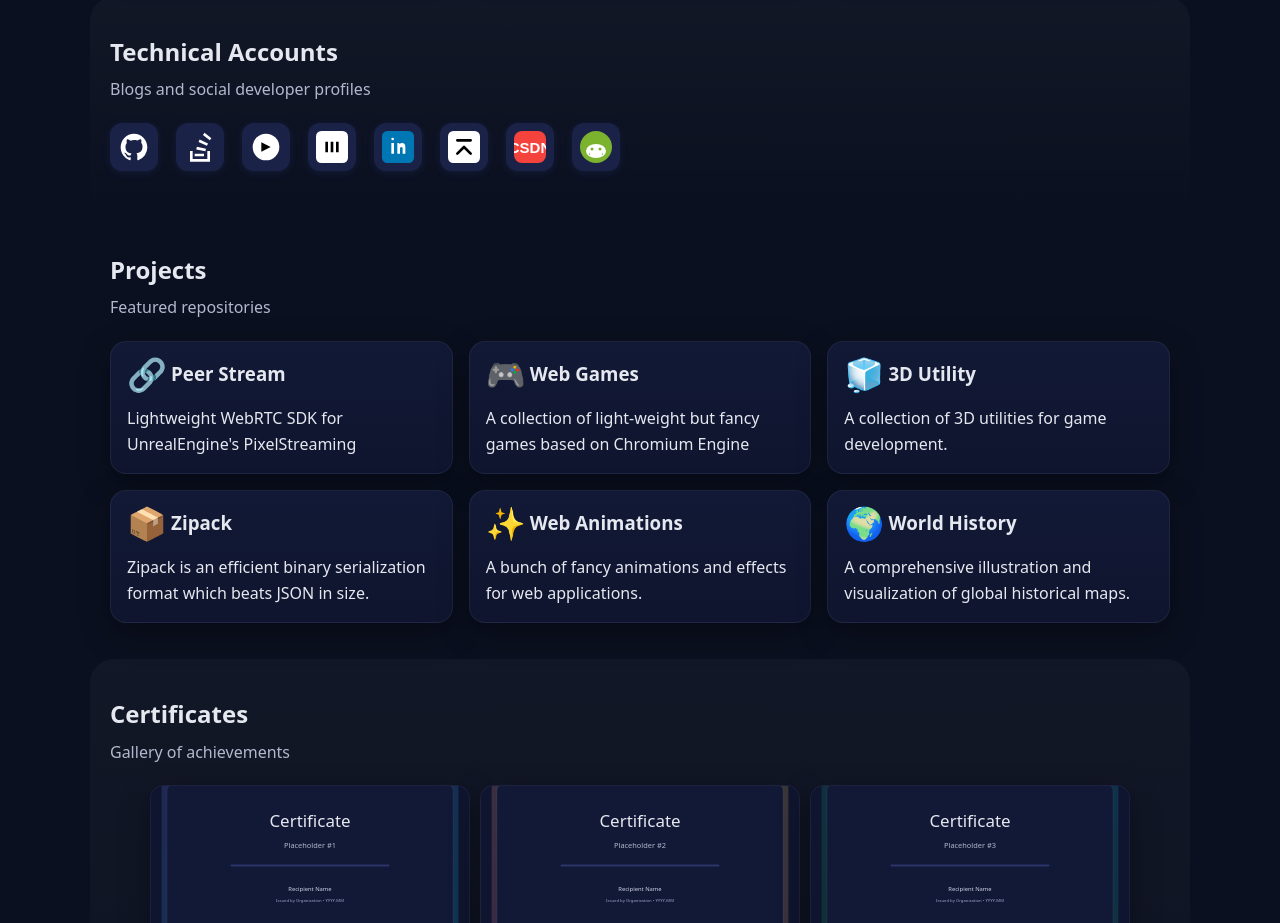
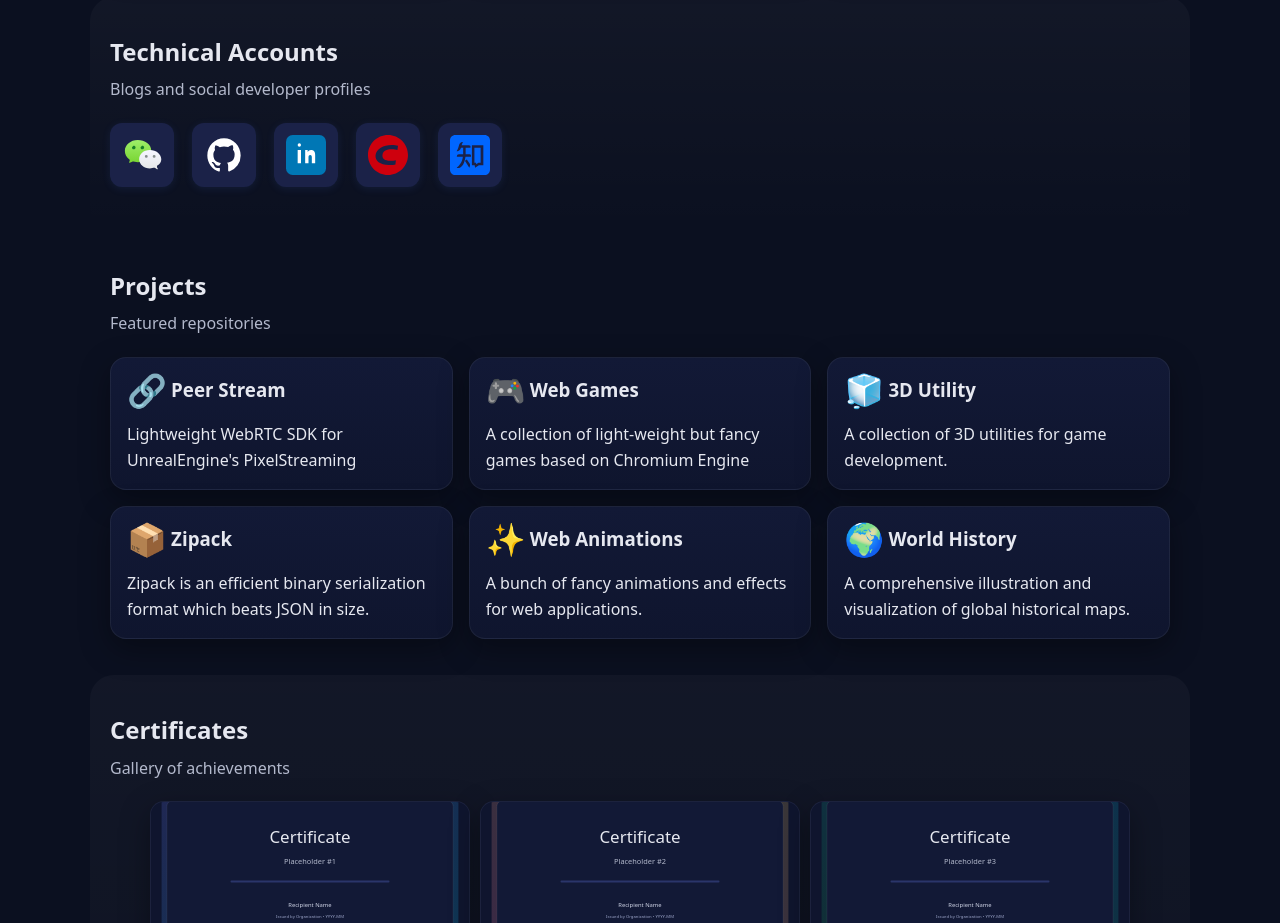
Before and after one commit to xosg/xosg.github.io, a plain HTML site: page index.html in a window 1280 px wide. Shown: the part 840-1763 px from the top of the page. Drawn offline with Linux system fonts and the light colour scheme.

Commit message:
Refactor account icons to use svg.html and update styles
Replaces the JSON-based account icon loading with a new approach that fetches SVG elements from svg.html. Removes data/accounts.json, updates script.js to parse SVGs and set attributes dynamically, and adjusts styles.css for improved icon sizing and hover effects.

```diff
--- a/data/accounts.json
+++ /dev/null
@@ -1,43 +0,0 @@
-[
-  {
-    "name": "GitHub",
-    "link": "https://github.com/xosg",
-    "svg": "<svg viewBox=\"0 0 24 24\" width=\"32\" height=\"32\" fill=\"none\" xmlns=\"http://www.w3.org/2000/svg\"><path d=\"M12 2C6.48 2 2 6.58 2 12.26c0 4.5 2.87 8.32 6.84 9.67.5.09.68-.22.68-.48 0-.24-.01-.87-.01-1.7-2.78.62-3.37-1.36-3.37-1.36-.45-1.18-1.1-1.5-1.1-1.5-.9-.63.07-.62.07-.62 1 .07 1.53 1.05 1.53 1.05.89 1.56 2.34 1.11 2.91.85.09-.66.35-1.11.63-1.37-2.22-.26-4.56-1.14-4.56-5.07 0-1.12.39-2.03 1.03-2.75-.1-.26-.45-1.3.1-2.7 0 0 .84-.28 2.75 1.05A9.38 9.38 0 0 1 12 6.84c.85.004 1.71.12 2.51.35 1.91-1.33 2.75-1.05 2.75-1.05.55 1.4.2 2.44.1 2.7.64.72 1.03 1.63 1.03 2.75 0 3.94-2.34 4.81-4.57 5.07.36.32.68.94.68 1.9 0 1.37-.01 2.47-.01 2.81 0 .27.18.58.69.48A10.01 10.01 0 0 0 22 12.26C22 6.58 17.52 2 12 2Z\" fill=\"#fff\"/></svg>"
-  },
-  {
-    "name": "Stack Overflow",
-    "link": "https://stackoverflow.com/users/placeholder",
-    "svg": "<svg viewBox=\"0 0 24 24\" width=\"32\" height=\"32\" fill=\"none\" xmlns=\"http://www.w3.org/2000/svg\"><path d=\"M17.5 21v-6h2v8h-15v-8h2v6h11Zm-9.5-2h7v-2h-7v2Zm8.07-3.75.41-1.97-6.86-1.43-.41 1.97 6.86 1.43Zm1.13-4.13.82-1.82-6.3-2.85-.82 1.82 6.3 2.85Zm2.13-4.13 1.23-1.56-5.13-4.05-1.23 1.56 5.13 4.05Z\" fill=\"#fff\"/></svg>"
-  },
-  {
-    "name": "Medium",
-    "link": "https://medium.com/@placeholder",
-    "svg": "<svg viewBox=\"0 0 24 24\" width=\"32\" height=\"32\" fill=\"none\" xmlns=\"http://www.w3.org/2000/svg\"><circle cx=\"12\" cy=\"12\" r=\"10\" fill=\"#fff\"/><path d=\"M8.5 8.5v7l7-3.5-7-3.5Z\" fill=\"#000\"/></svg>"
-  },
-  {
-    "name": "Dev.to",
-    "link": "https://dev.to/placeholder",
-    "svg": "<svg viewBox=\"0 0 24 24\" width=\"32\" height=\"32\" fill=\"none\" xmlns=\"http://www.w3.org/2000/svg\"><rect width=\"24\" height=\"24\" rx=\"4\" fill=\"#fff\"/><path d=\"M7 8h2v8H7V8Zm4 0h2v8h-2V8Zm4 0h2v8h-2V8Z\" fill=\"#000\"/></svg>"
-  },
-  {
-    "name": "LinkedIn",
-    "link": "https://www.linkedin.com/in/xosg/",
-    "svg": "<svg viewBox=\"0 0 24 24\" width=\"32\" height=\"32\" fill=\"none\" xmlns=\"http://www.w3.org/2000/svg\"><rect width=\"24\" height=\"24\" rx=\"4\" fill=\"#0077b5\"/><path d=\"M7 9h2v8H7V9Zm1-2a1 1 0 1 1 0-2 1 1 0 0 1 0 2Zm3 2h2v1.2c.28-.44.8-1.2 2-1.2 2 0 2.5 1.32 2.5 3.05V17h-2v-3.5c0-.83-.17-1.5-1-1.5s-1 .67-1 1.5V17h-2V9Z\" fill=\"#fff\"/></svg>"
-  },
-  {
-    "name": "X (Twitter)",
-    "link": "https://twitter.com/placeholder",
-    "svg": "<svg viewBox=\"0 0 24 24\" width=\"32\" height=\"32\" fill=\"none\" xmlns=\"http://www.w3.org/2000/svg\"><rect width=\"24\" height=\"24\" rx=\"4\" fill=\"#fff\"/><path d=\"M7 17l5-5 5 5M7 7h10\" stroke=\"#000\" stroke-width=\"2\" stroke-linecap=\"round\" stroke-linejoin=\"round\"/></svg>"
-  },
-  {
-    "name": "CSDN Blog",
-    "link": "https://jimmy.blog.csdn.net/",
-    "svg": "<svg viewBox=\"0 0 32 32\" width=\"32\" height=\"32\" fill=\"none\" xmlns=\"http://www.w3.org/2000/svg\"><rect width=\"32\" height=\"32\" rx=\"8\" fill=\"#F4433C\"/><text x=\"16\" y=\"22\" text-anchor=\"middle\" font-size=\"15\" font-family=\"Arial,Helvetica,sans-serif\" fill=\"#fff\" font-weight=\"bold\">CSDN</text></svg>"
-  }
-  ,
-  {
-    "name": "WeChat Blog",
-    "link": "https://mp.weixin.qq.com/mp/profile_ext?action=home&__biz=MzUxNTg5Njg3Ng==&devicetype=android-31&version=28003e3d&lang=en&nettype=WIFI&a8scene=59&session_us=gh_378bea2b0b28&pass_ticket=3WDAlBGi2VwhKSuwRiDijcLO%2BdwqgdjFFZmVewOq8iXD%2FmEvJpncJJmLdCI8gcAz&wx_header=3",
-  "svg": "<svg viewBox=\"0 0 32 32\" width=\"32\" height=\"32\" fill=\"none\" xmlns=\"http://www.w3.org/2000/svg\"><circle cx=\"16\" cy=\"16\" r=\"16\" fill=\"#7BB32E\"/><ellipse cx=\"16\" cy=\"20\" rx=\"10\" ry=\"7\" fill=\"#fff\"/><ellipse cx=\"12\" cy=\"18\" rx=\"1.5\" ry=\"1.5\" fill=\"#7BB32E\"/><ellipse cx=\"20\" cy=\"18\" rx=\"1.5\" ry=\"1.5\" fill=\"#7BB32E\"/><ellipse cx=\"10.5\" cy=\"23\" rx=\"2.5\" ry=\"1.5\" fill=\"#fff\"/><ellipse cx=\"21.5\" cy=\"23\" rx=\"2.5\" ry=\"1.5\" fill=\"#fff\"/><ellipse cx=\"9.5\" cy=\"23\" rx=\"0.7\" ry=\"0.7\" fill=\"#7BB32E\"/><ellipse cx=\"22.5\" cy=\"23\" rx=\"0.7\" ry=\"0.7\" fill=\"#7BB32E\"/></svg>"
-  }
-]
--- a/script.js
+++ b/script.js
@@ -57,29 +57,35 @@
     }
   }
 
-  // Dynamically load and render technical accounts icons
+  // Dynamically load and render technical accounts icons using SVG sprite and icon id
   async function loadAccounts() {
     const grid = document.getElementById('accountsGrid');
     if (!grid) return;
-    try {
-      const res = await fetch('data/accounts.json');
+
+    const res = await fetch('./svg.html');
     if (!res.ok) throw new Error('Failed to load accounts');
-      const accounts = await res.json();
+    let accounts = await res.text();
+    accounts = accounts.split('\n')
+
     grid.innerHTML = '';
     accounts.forEach(account => {
       const a = document.createElement('a');
+      a.innerHTML = account
+      let svg = a.firstElementChild
+      a.href = svg.getAttribute('link');
+
       a.className = 'account-icon';
-        a.href = account.link;
       a.target = '_blank';
       a.rel = 'noopener noreferrer';
-        a.setAttribute('aria-label', account.name);
-        a.setAttribute('title', account.name);
-        a.innerHTML = account.svg;
+      // a.setAttribute('aria-label', account.name);
+
+      a.setAttribute('title', svg.getAttribute('name'));
+      svg.setAttribute('width', '40');
+      svg.setAttribute('height', '40');
+
       grid.appendChild(a);
     });
-    } catch (e) {
-      grid.innerHTML = '<p style="color:var(--danger)">Failed to load accounts.</p>';
-    }
+
   }
   document.addEventListener('DOMContentLoaded', () => {
     loadProjects();
--- a/styles.css
+++ b/styles.css
@@ -13,8 +13,8 @@
   display: inline-flex;
   align-items: center;
   justify-content: center;
-  width: 48px;
-  height: 48px;
+  width: 4rem;
+  aspect-ratio: 1;
   border-radius: 12px;
   background: #1b2248;
   box-shadow: 0 2px 8px rgba(76, 123, 255, 0.10);
@@ -23,19 +23,19 @@
   position: relative;
   cursor: pointer;
 }
-.account-icon:hover, .account-icon:focus {
+
+.account-icon:hover,
+.account-icon:focus {
   background: linear-gradient(180deg, #151c3f, #121836);
   transform: translateY(-2px) scale(1.07);
 }
-.account-icon svg {
-  display: block;
-  width: 32px;
-  height: 32px;
-}
+
 .account-icon[title] {
   position: relative;
 }
-.account-icon[title]:hover::after, .account-icon[title]:focus::after {
+
+.account-icon[title]:hover::after,
+.account-icon[title]:focus::after {
   content: attr(title);
   position: absolute;
   left: 50%;
@@ -47,11 +47,12 @@
   border-radius: 6px;
   font-size: 0.98em;
   white-space: nowrap;
-  box-shadow: 0 2px 8px rgba(0,0,0,0.18);
+  box-shadow: 0 2px 8px rgba(0, 0, 0, 0.18);
   z-index: 10;
   pointer-events: none;
   opacity: 0.97;
 }
+
 /* Concise Timeline with Vertical Line and Year on Left */
 .timeline-connected {
   position: relative;
--- /dev/null
+++ b/svg.html
@@ -0,0 +1,5 @@
+<svg name="Wechat" link="https://mp.weixin.qq.com/mp/profile_ext?action=home&__biz=MzUxNTg5Njg3Ng==&devicetype=android-31&version=28003e3d&lang=en&nettype=WIFI&a8scene=59&session_us=gh_378bea2b0b28&pass_ticket=3WDAlBGi2VwhKSuwRiDijcLO%2BdwqgdjFFZmVewOq8iXD%2FmEvJpncJJmLdCI8gcAz&wx_header=3" xmlns="http://www.w3.org/2000/svg" viewBox="-4 -7 56 56"><defs><linearGradient id="a" x1="17.2" x2="17.2" y1="32.4" y2=".2" gradientUnits="userSpaceOnUse"><stop offset="0%" stop-color="#78D431"/><stop offset="100%" stop-color="#9EEE69"/><stop offset="100%" stop-color="#9EEE69"/></linearGradient><linearGradient id="b" x1="33.5" x2="33.5" y1="41.6" y2="14.7" gradientUnits="userSpaceOnUse"><stop offset="0%" stop-color="#E4E6E6"/><stop offset="100%" stop-color="#F5F5FF"/></linearGradient></defs><g fill="none"><path fill="url(#a)" d="M0 15c0 5 2 9 6 12l1 1-1 3v1h1l4-2h1l6 1c10 0 19-7 19-16S28 0 18 0 0 7 0 15"/><path fill="url(#b)" d="m35 40 5-1h2l3 2h1v-1l-1-2v-2c4-2 6-5 6-9 0-7-7-13-16-13s-15 6-15 13 7 13 15 13z"/><path fill="#187E28" d="M15 10c0 2-1 3-3 3-1 0-2-1-2-3l2-2c2 0 3 1 3 2m12 0c0 2-1 3-3 3-1 0-2-1-2-3l2-2c2 0 3 1 3 2"/><path fill="#858C8C" d="M39 23a2 2 0 1 0 4 0 2 2 0 1 0-4 0m-11 0a2 2 0 1 0 4 0 2 2 0 1 0-4 0"/></g></svg>
+<svg name="Github" link="https://github.com/xosg" viewBox="0 0 24 24">  <path d="M12 2C6.48 2 2 6.58 2 12.26c0 4.5 2.87 8.32 6.84 9.67.5.09.68-.22.68-.48 0-.24-.01-.87-.01-1.7-2.78.62-3.37-1.36-3.37-1.36-.45-1.18-1.1-1.5-1.1-1.5-.9-.63.07-.62.07-.62 1 .07 1.53 1.05 1.53 1.05.89 1.56 2.34 1.11 2.91.85.09-.66.35-1.11.63-1.37-2.22-.26-4.56-1.14-4.56-5.07 0-1.12.39-2.03 1.03-2.75-.1-.26-.45-1.3.1-2.7 0 0 .84-.28 2.75 1.05A9.38 9.38 0 0 1 12 6.84c.85.004 1.71.12 2.51.35 1.91-1.33 2.75-1.05 2.75-1.05.55 1.4.2 2.44.1 2.7.64.72 1.03 1.63 1.03 2.75 0 3.94-2.34 4.81-4.57 5.07.36.32.68.94.68 1.9 0 1.37-.01 2.47-.01 2.81 0 .27.18.58.69.48A10.01 10.01 0 0 0 22 12.26C22 6.58 17.52 2 12 2Z" fill="#fff"/></svg>
+<svg name="linkedin" link="https://www.linkedin.com/in/xosg " viewBox="0 0 24 24"> <rect width="24" height="24" rx="4" fill="#0077b5"/><path d="M7 9h2v8H7V9Zm1-2a1 1 0 1 1 0-2 1 1 0 0 1 0 2Zm3 2h2v1.2c.28-.44.8-1.2 2-1.2 2 0 2.5 1.32 2.5 3.05V17h-2v-3.5c0-.83-.17-1.5-1-1.5s-1 .67-1 1.5V17h-2V9Z" fill="#fff"/></svg>
+<svg name="CSDN blog" link="https://jimmy.blog.csdn.net/" xmlns="http://www.w3.org/2000/svg" viewBox="0 0 1024 1024" version="1.1"><path d="M512 0c282.784 0 512 229.216 512 512s-229.216 512-512 512S0 794.784 0 512 229.216 0 512 0z m189.952 752l11.2-108.224c-31.904 9.536-100.928 16.128-147.712 16.128-134.464 0-205.728-47.296-195.328-146.304 11.584-110.688 113.152-145.696 232.64-145.696 54.784 0 122.432 8.8 151.296 18.336L768 272.704C724.544 262.24 678.272 256 599.584 256c-203.2 0-388.704 94.88-406.4 263.488C178.336 660.96 303.584 768 535.616 768c80.672 0 138.464-6.432 166.336-16z" fill="#CE000D"/></svg>
+<svg name="ZhiHu" link="https://www.zhihu.com/people/jinhengyu/posts" xmlns="http://www.w3.org/2000/svg" viewBox="51.20000000000002 51.2 921.6 921.6"><path fill="#06F" d="M656.906 724.29l47.422-33.725h52.69V344.9h-143.32v346.726h35.83z"/><path fill="#06F" d="M849.92 51.2H174.08c-67.866 0-122.88 55.014-122.88 122.88v675.84c0 67.866 55.014 122.88 122.88 122.88h675.84c67.866 0 122.88-55.014 122.88-122.88V174.08c0-67.866-55.014-122.88-122.88-122.88zM495.662 803.348l-101.171-157.05 44.267-31.616 67.451 98.007c-.005 0 23.179 37.995-10.547 90.66zm38.994-276.1v25.292H408.197C357.612 876.068 204.8 807.045 204.8 807.045 344.965 697.18 347.597 552.54 347.597 552.54H208.492c0-57.958 52.162-56.914 52.162-56.914h93.793V343.87h-50.585c-18.965 85.366-99.062 81.152-99.062 81.152s32.67-50.585 54.8-137c22.128-86.421 89.574-76.929 89.574-76.929-20.02 35.83-29.507 76.928-29.507 76.928H485.12c40.049 0 37.94 25.293 37.94 25.293v29.512H411.355v152.806h91.684c33.725 0 31.616 31.616 31.616 31.616zM819.2 747.5H716.974l-88.52 55.848-8.427-55.848h-64.292V288.015H819.2V747.5z"/></svg>
```
Lines whose indentation alone changed are shown as unchanged.
